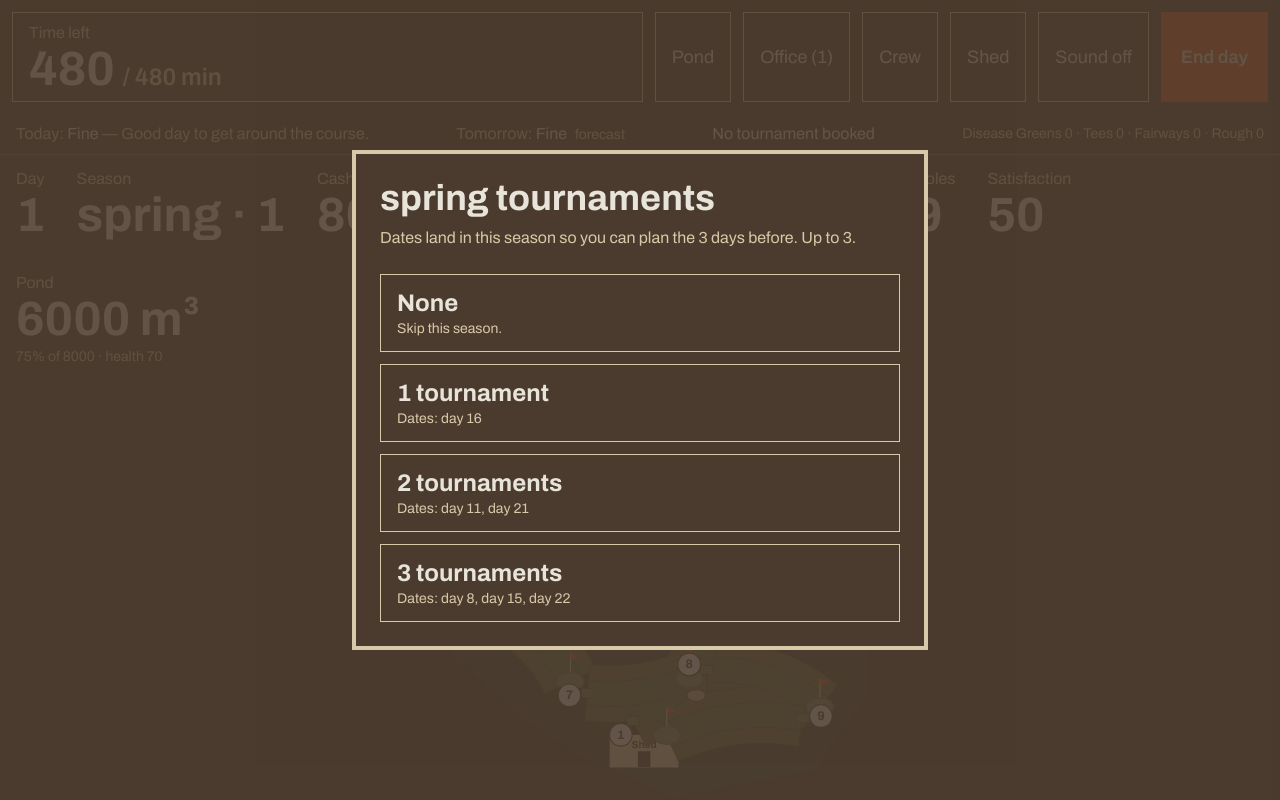
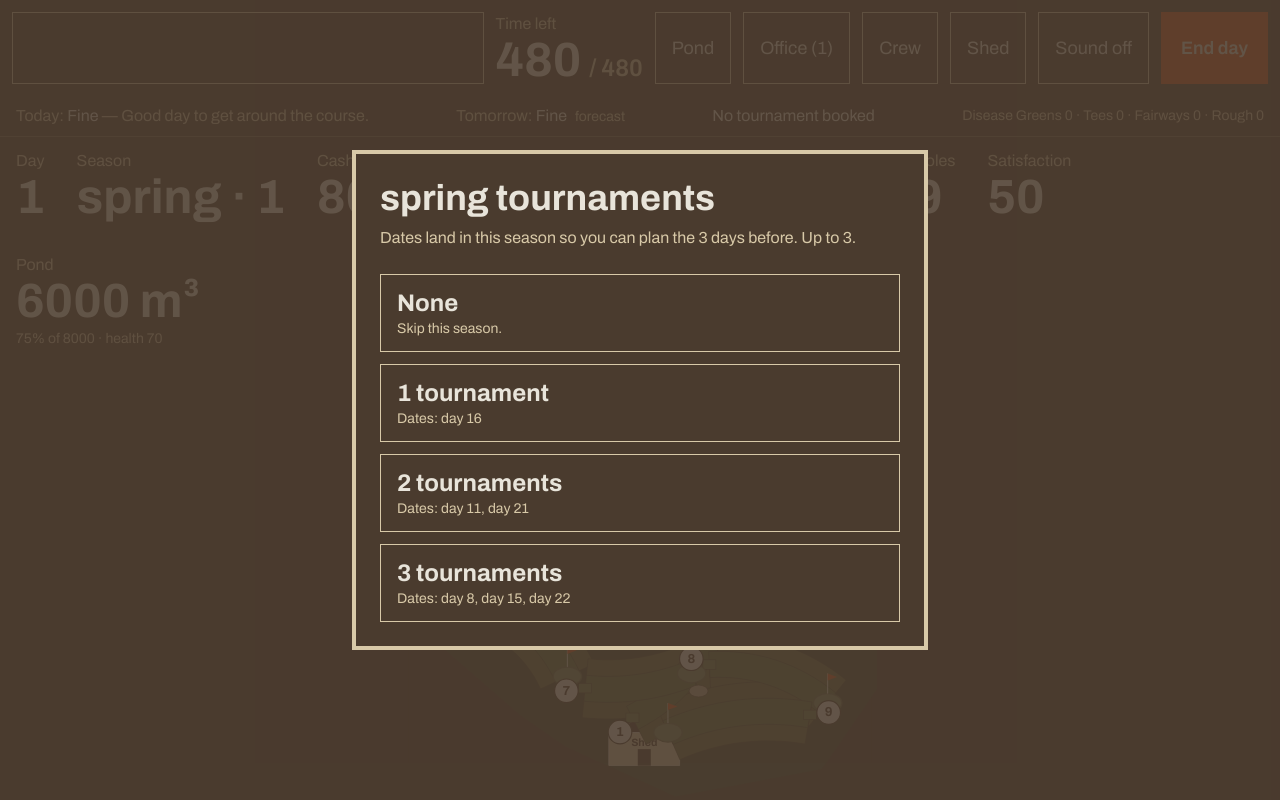
Before and after one commit to robbiedotkiwi/superintendent-golf-management-game, a React (Vite) app: page / in a window 1280 px wide. Both pictures are taken after a click on the button "New game". Built offline with nearby package versions, Linux system fonts and the light colour scheme.

Commit message:
UI Phase 4: Segmented time bar that fills as tasks are planned
Each planned job is an orange slice of the day's minutes. Hover names
it, click takes it off, and remaining time sits beside the track.

Co-authored-by: robbiedotkiwi <robbiedotkiwi@users.noreply.github.com>

```diff
--- /dev/null
+++ b/scripts/ui-phase4-check.mjs
@@ -0,0 +1,21 @@
+/**
+ * UI Phase 4: time bar fills by task segment; 120 min is a quarter day.
+ * Run: node scripts/ui-phase4-check.mjs
+ */
+import assert from 'node:assert/strict';
+import { readFileSync } from 'node:fs';
+import { DAY_LENGTH_MINUTES, TASK_MINUTES } from '../src/data/constants.js';
+
+assert.equal(TASK_MINUTES.cutGreens, 120);
+assert.equal(DAY_LENGTH_MINUTES, 480);
+assert.equal((TASK_MINUTES.cutGreens / DAY_LENGTH_MINUTES) * 100, 25);
+
+const src = readFileSync(new URL('../src/components/TimeBar.jsx', import.meta.url), 'utf8');
+assert.match(src, /export function timeFillPercent/);
+assert.match(src, /machine-orange/);
+assert.match(src, /onRemove\(planned\.taskId\)/);
+assert.match(src, /title=\{label\}/);
+assert.match(src, /border-l border-\[var\(--paint\)\]/);
+assert.match(src, /timeFillPercent\(planned\.minutes, capacity\)/);
+
+console.log('ui phase4 checks passed');
--- a/src/components/TimeBar.jsx
+++ b/src/components/TimeBar.jsx
@@ -1,4 +1,15 @@
 import { getTask, LEVEL_LABELS } from '../data/tasks.js';
+
+export function timeFillPercent(minutes, capacity) {
+  if (capacity <= 0) return 0;
+  return (minutes / capacity) * 100;
+}
+
+function plannedLabel(planned) {
+  const task = getTask(planned.taskId);
+  const level = planned.level ? LEVEL_LABELS[planned.level] : null;
+  return `${task.name}${level ? ` · ${level}` : ''} · ${planned.minutes} min`;
+}
 
 export default function TimeBar({
   remaining,
@@ -16,47 +27,53 @@ export default function TimeBar({
   soundOn,
   onToggleSound,
 }) {
-  const usedPercent = capacity <= 0 ? 0 : (used / capacity) * 100;
-
   return (
     <header className="flex shrink-0 flex-wrap items-stretch gap-3 bg-[var(--soil)] p-3">
-      <div className="relative min-h-16 min-w-0 flex-1 overflow-hidden border border-[var(--sand)]">
+      <div className="flex min-w-0 flex-1 items-stretch gap-3">
         <div
-          className="absolute inset-y-0 left-0 bg-[var(--machine-orange)]"
-          style={{ width: `${usedPercent}%` }}
-        />
-        <div className="relative flex h-full items-center justify-between px-4 py-2">
-          <div>
-            <div className="text-[var(--sand)]">Time left</div>
-            <div className="font-condensed text-5xl font-bold leading-none">
-              {remaining}
-              <span className="ml-2 text-2xl font-semibold text-[var(--sand)]">/ {capacity} min</span>
-            </div>
-          </div>
-          <ul className="hidden max-w-xl flex-wrap justify-end gap-2 md:flex">
-            {plannedTasks.map((planned) => {
-              const task = getTask(planned.taskId);
-              const level = planned.level ? LEVEL_LABELS[planned.level] : null;
+          className="relative min-h-16 min-w-0 flex-1 overflow-hidden border border-[var(--sand)] bg-[var(--soil)]"
+          role="img"
+          aria-label={`${used} of ${capacity} minutes planned`}
+        >
+          <div className="absolute inset-0 flex">
+            {plannedTasks.map((planned, index) => {
+              const label = plannedLabel(planned);
               return (
-                <li key={planned.taskId} className="flex items-center gap-1">
-                  <button
-                    type="button"
-                    onClick={() => onRemove(planned.taskId)}
-                    className="border border-[var(--soil)] bg-[var(--sand)] px-2 py-1 text-sm text-[var(--soil)]"
-                  >
-                    {task.name}
-                    {level ? ` · ${level}` : ''} · {planned.minutes} min
-                  </button>
-                  <button type="button" onClick={() => onMove(planned.taskId, -1)} className="text-sm text-[var(--paint)]">
-                    Up
-                  </button>
-                  <button type="button" onClick={() => onMove(planned.taskId, 1)} className="text-sm text-[var(--paint)]">
-                    Down
-                  </button>
-                </li>
+                <button
+                  key={planned.taskId}
+                  type="button"
+                  title={label}
+                  aria-label={`Remove ${label}`}
+                  onClick={() => onRemove(planned.taskId)}
+                  className={`h-full bg-[var(--machine-orange)] hover:brightness-110 ${
+                    index > 0 ? 'border-l border-[var(--paint)]' : ''
+                  }`}
+                  style={{ width: `${timeFillPercent(planned.minutes, capacity)}%` }}
+                />
               );
             })}
-          </ul>
+          </div>
+        </div>
+        <div className="flex shrink-0 flex-col justify-center">
+          <div className="text-[var(--sand)]">Time left</div>
+          <div className="font-condensed text-5xl font-bold leading-none">
+            {remaining}
+            <span className="ml-2 text-2xl font-semibold text-[var(--sand)]">/ {capacity}</span>
+          </div>
+          {plannedTasks.length > 1 ? (
+            <div className="mt-1 flex flex-wrap gap-1 text-xs text-[var(--sand)]">
+              {plannedTasks.map((planned) => (
+                <span key={planned.taskId} className="flex gap-1">
+                  <button type="button" onClick={() => onMove(planned.taskId, -1)} aria-label={`Move ${plannedLabel(planned)} earlier`}>
+                    ↑
+                  </button>
+                  <button type="button" onClick={() => onMove(planned.taskId, 1)} aria-label={`Move ${plannedLabel(planned)} later`}>
+                    ↓
+                  </button>
+                </span>
+              ))}
+            </div>
+          ) : null}
         </div>
       </div>
       <button
```
Also changed, not shown: 1 other file (tests, documents, lock files or other folders).
